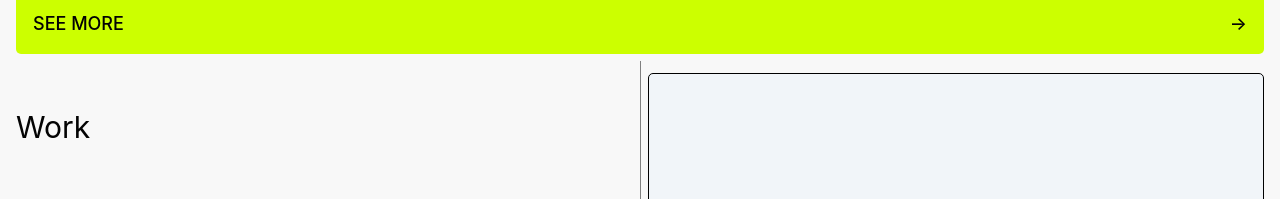
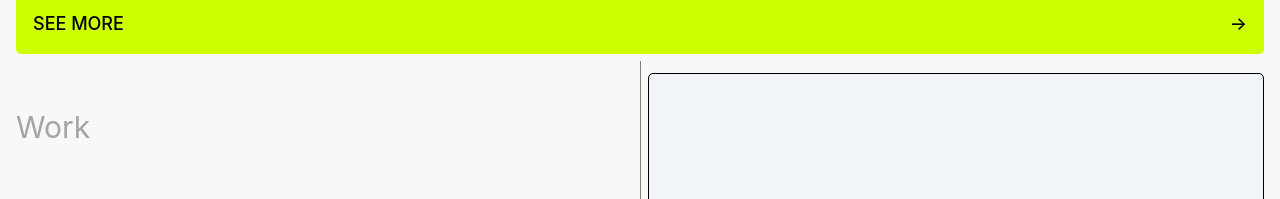
Before and after one commit to nazabis0223/scroll_smooth, a Next.js app: page / in a window 1280 px wide. Shown: the part 2532-2731 px from the top of the page. Built offline with nearby package versions, Linux system fonts and the light colour scheme.

Commit message:
stone colour + border radius to tw config

```diff
--- a/tailwind.config.js
+++ b/tailwind.config.js
@@ -7,6 +7,7 @@ module.exports = {
     borderRadius: {
       DEFAULT: "5px",
       sm: "4px",
+      full: "50px",
     },
     fontFamily: {
       sans: ["ABC Monument Grotesk Unlicensed Trial", "Inter", "sans-serif"],
@@ -15,6 +16,10 @@ module.exports = {
       colors: {
         yolk: "#CCFF00",
         eggshell: "#F8F8F8",
+        stone: {
+          DEFAULT: "#A4A4A4",
+          light: "#cbd6e0",
+        },
         dark: "#030303",
       },
     },
```
